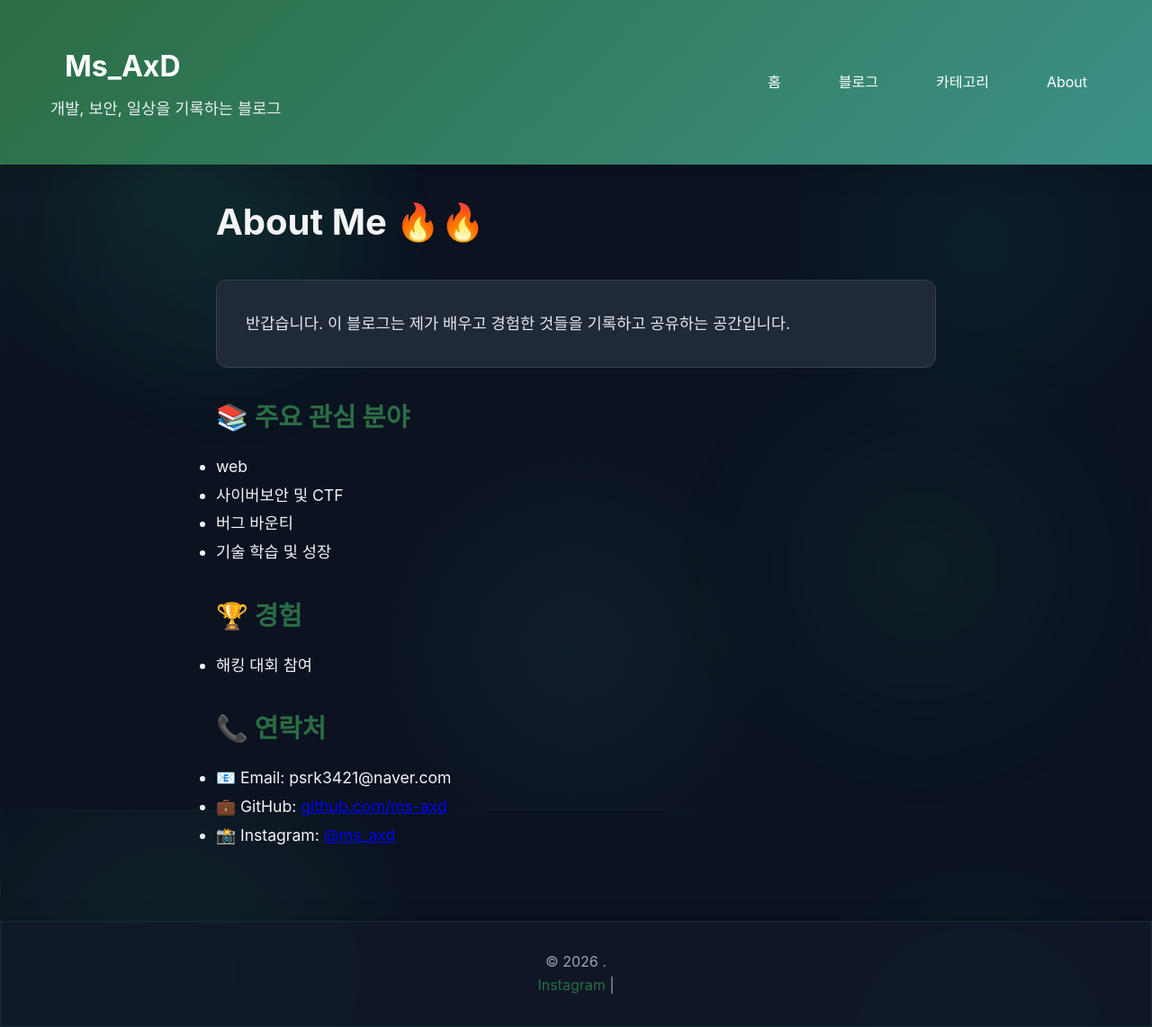
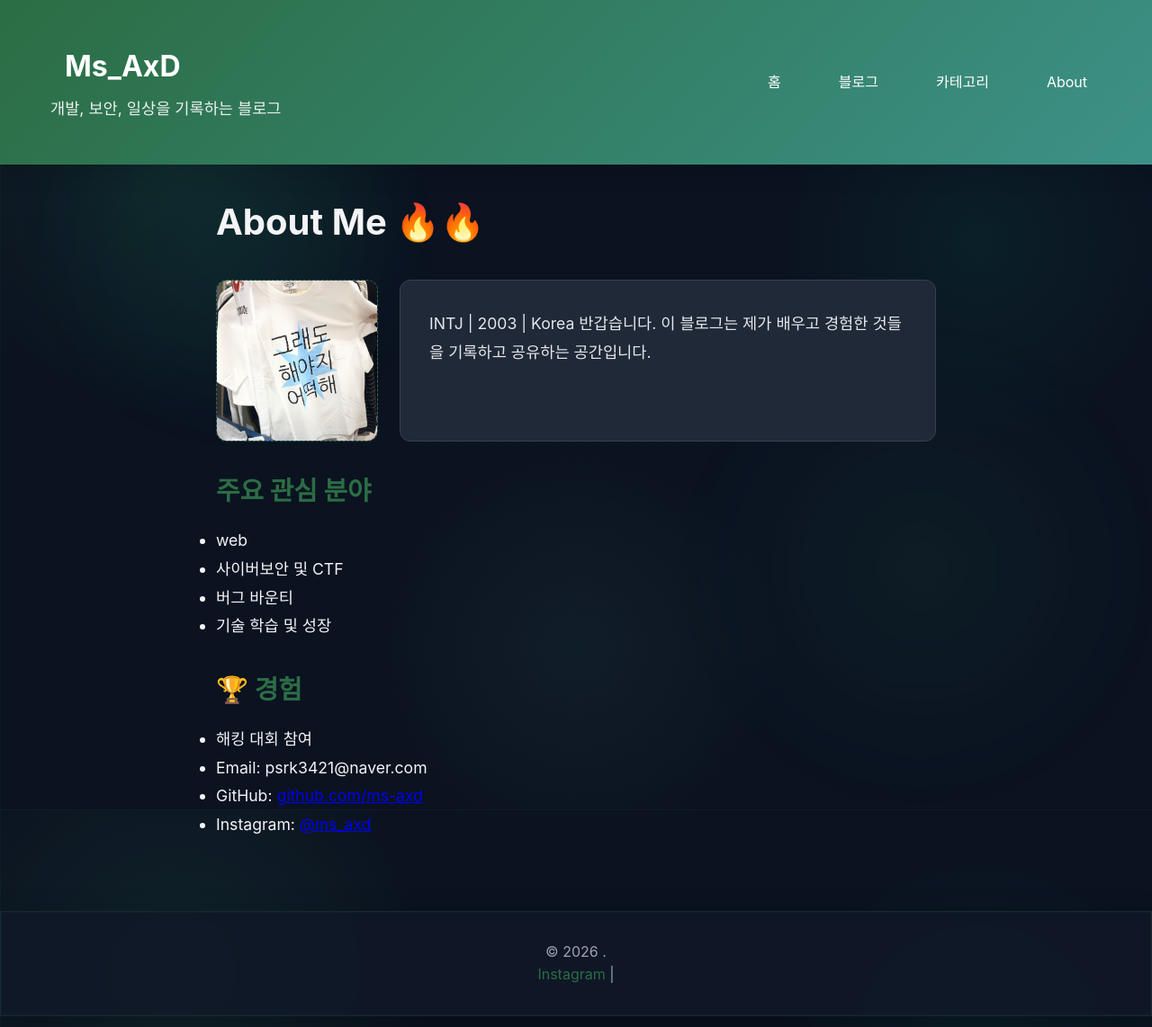
Before and after one commit to ms-axd/ms-axd.github.io, a Jekyll site: the page built from about.html, in a window 1280 px wide. Shown: the whole page at 90% size. Built offline with Jekyll 4.4.1, drawn with Linux system fonts in a browser that asks for light colours.

Commit message:
about photo

```diff
--- a/about.html
+++ b/about.html
@@ -7,13 +7,19 @@ permalink: /about/
 <article style="max-width: 800px; margin: 0 auto;">
   <h1>About Me 🔥🔥</h1>
 
-  <div style="background: #1f2937; border: 1px solid #374151; padding: 2rem; border-radius: 0.75rem; margin: 2rem 0;">
-    <p style="font-size: 1.1rem; line-height: 1.8; color: #e5e7eb;">
+  <div class="about-intro-card">
+    <div class="about-photo-box">
+      <img src="/assets/images/profile.jpg" alt="프로필 사진">
+    </div>
+    <div style="background: #1f2937; border: 1px solid #374151; padding: 2rem; border-radius: 0.75rem; margin: 0; flex: 1;">
+      <p style="font-size: 1.1rem; line-height: 1.8; color: #e5e7eb;">
+      INTJ | 2003 | Korea
       반갑습니다. 이 블로그는 제가 배우고 경험한 것들을 기록하고 공유하는 공간입니다.
     </p>
+    </div>
   </div>
 
-  <h2>📚 주요 관심 분야</h2>
+  <h2>주요 관심 분야</h2>
   <ul style="font-size: 1.1rem; line-height: 1.8;">
     <li> web</li>
     <li> 사이버보안 및 CTF</li>
@@ -26,10 +32,10 @@ permalink: /about/
     <li>해킹 대회 참여</li>
   </ul>
 
-  <h2>📞 연락처</h2>
+
   <ul style="font-size: 1.1rem; line-height: 1.8;">
-    <li>📧 Email: psrk3421@naver.com</li>
-    <li>💼 GitHub: <a href="https://github.com/ms-axd" target="_blank">github.com/ms-axd</a></li>
-    <li>📸 Instagram: <a href="https://instagram.com/ms_axd" target="_blank">@ms_axd</a></li>
+    <li> Email: psrk3421@naver.com</li>
+    <li> GitHub: <a href="https://github.com/ms-axd" target="_blank">github.com/ms-axd</a></li>
+    <li> Instagram: <a href="https://instagram.com/ms_axd" target="_blank">@ms_axd</a></li>
   </ul>
 </article>
--- a/assets/css/style.scss
+++ b/assets/css/style.scss
@@ -480,6 +480,39 @@ article img {
   margin: 1.5rem 0;
 }
 
+.about-intro-card {
+  display: flex;
+  gap: 1.5rem;
+  align-items: stretch;
+  margin: 2rem 0;
+}
+
+.about-photo-box {
+  width: 180px;
+  min-width: 180px;
+  min-height: 180px;
+  border-radius: 0.75rem;
+  border: 1px dashed rgba(110, 231, 183, 0.35);
+  background: linear-gradient(145deg, rgba(43, 109, 68, 0.18), rgba(60, 145, 135, 0.08));
+  display: flex;
+  align-items: center;
+  justify-content: center;
+  color: #cbd5e1;
+  font-size: 0.95rem;
+  letter-spacing: 0.08em;
+  text-transform: uppercase;
+  box-shadow: inset 0 0 0 1px rgba(15, 23, 42, 0.18);
+  overflow: hidden;
+}
+
+.about-photo-box img {
+  width: 100%;
+  height: 100%;
+  object-fit: cover;
+  display: block;
+  margin: 0;
+}
+
 /* Categories */
 .category-section {
   margin-bottom: 3rem;
@@ -616,6 +649,16 @@ footer a:hover {
 
   .home-search-panel {
     grid-template-columns: 1fr;
+  }
+
+  .about-intro-card {
+    flex-direction: column;
+  }
+
+  .about-photo-box {
+    width: 100%;
+    min-width: 0;
+    min-height: 220px;
   }
 
   .home-calendar-card__header,
```
Also changed, not shown: assets/images/profile.jpg (added).
